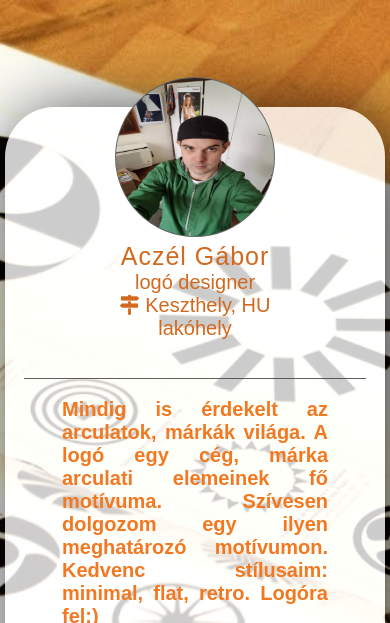
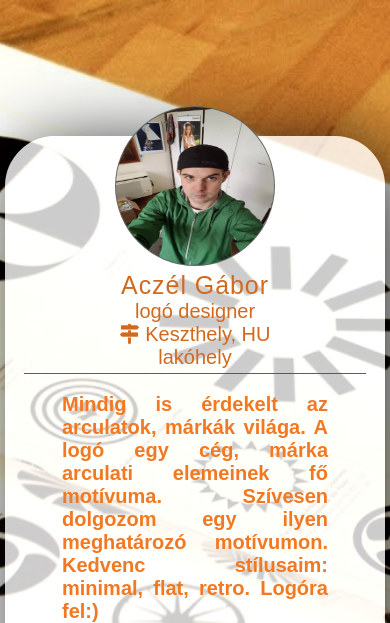
Before and after one commit to ProfAG/card, a plain HTML site: page index.html in a window 390 px wide. Shown: the top 623 px of the page. Drawn offline with nearby package versions, Linux system fonts and the light colour scheme.

Commit message:
mobile first code
readme.md expansion

```diff
--- a/main.css
+++ b/main.css
@@ -84,7 +84,7 @@ img {
   transition: all 0.5s ease-in-out;
 }
 .profile-image {
-  margin-top: -30px;
+  margin-top: -1.87rem;
 }
 ul {
   list-style-type: none;
@@ -94,7 +94,7 @@ li {
 }
 .head,
 .about {
-  margin-bottom: 10%;
+  margin-bottom: 1%;
 }
 .content {
   padding: 5% 10%;
@@ -114,8 +114,8 @@ img:hover {
   filter: grayscale(20%);
 }
 h1 {
-  font-size: 25px;
-  letter-spacing: 1px;
+  font-size: 1.56rem;
+  letter-spacing: 0.06rem;
 }
 .about {
   text-align: justify;
```
Also changed, not shown: index.html (+2 -2 lines), 1 other file.
